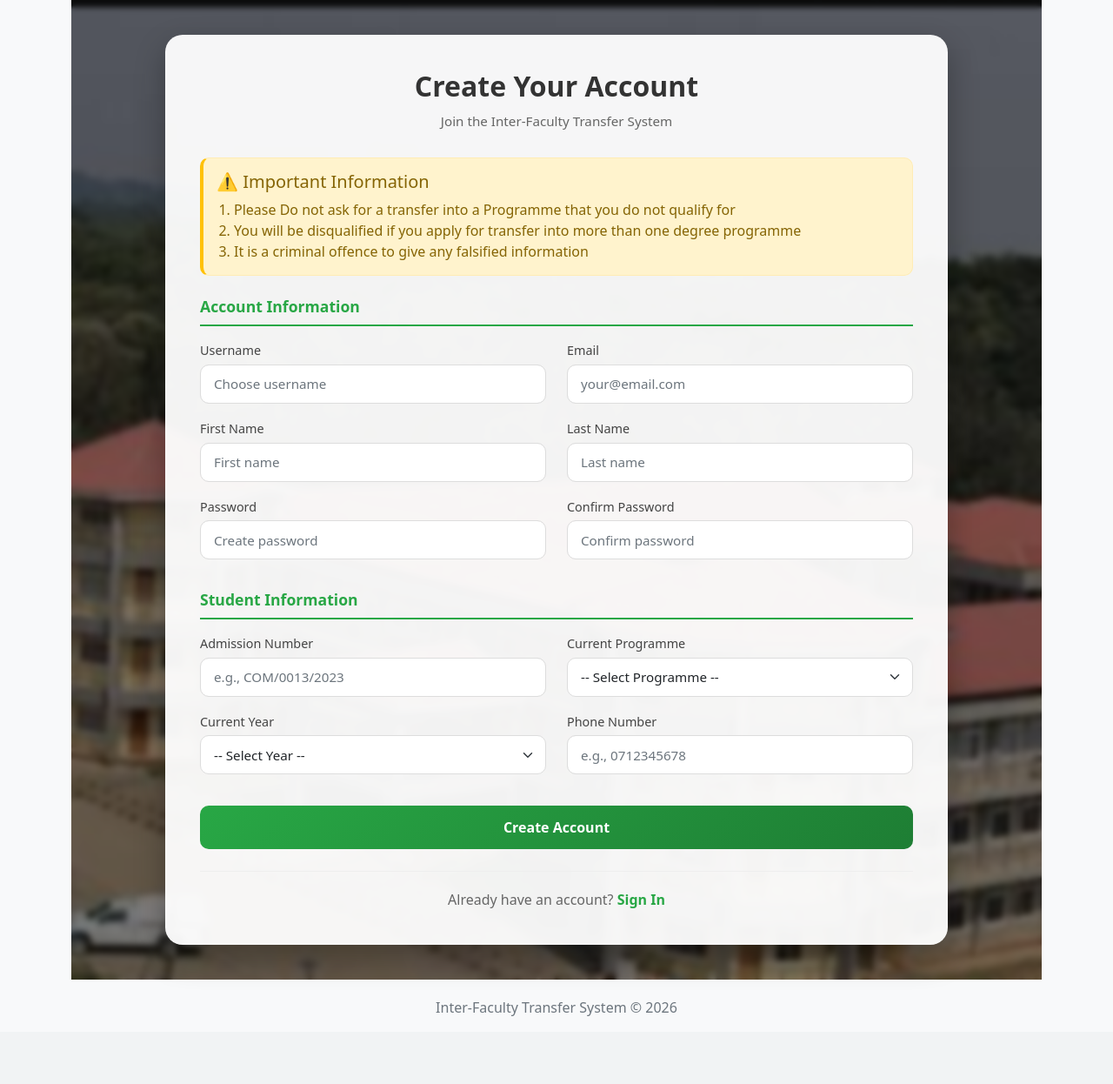
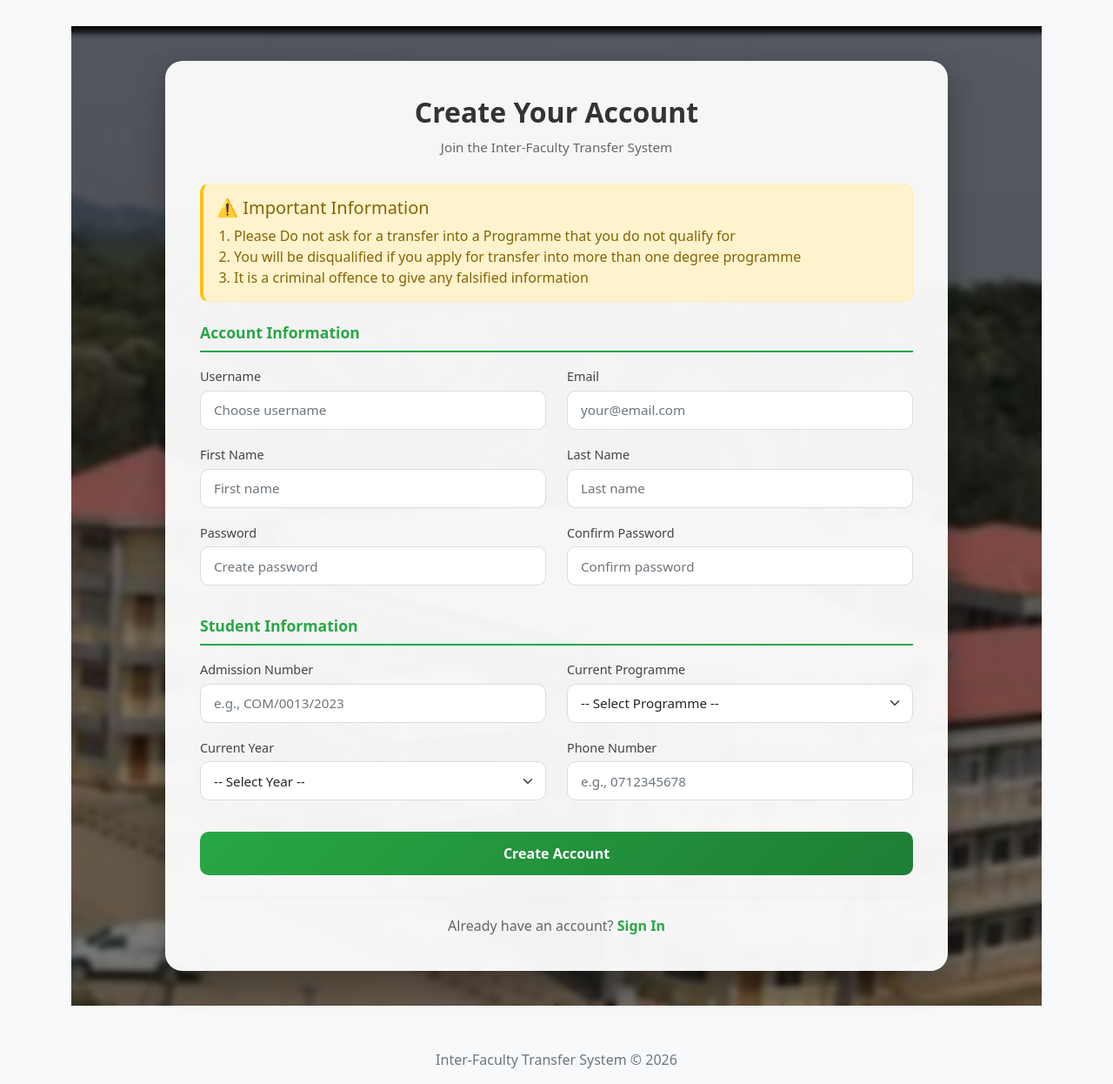
Before and after one commit to jontez756/interfaculty, a Django app: page /register/ in a window 1280 px wide. Shown: the part 56-1302 px from the top of the page at 87% size. Before the commit the page ends 1224 px from the top, so only its background shows below. Run offline with Django 5.2, Linux system fonts and the light colour scheme; data that the repository does not hold is empty.

Commit message:
Fix templates with minimal working versions

```diff
--- a/templates/register_student.html
+++ b/templates/register_student.html
@@ -11,7 +11,7 @@
         background: url('{% static "images/reg.png" %}') no-repeat center center fixed;
         background-size: cover;
         position: relative;
-        margin: -30px 0;
+        margin: 30px 0;
         padding: 40px 0;
     }
 
```
